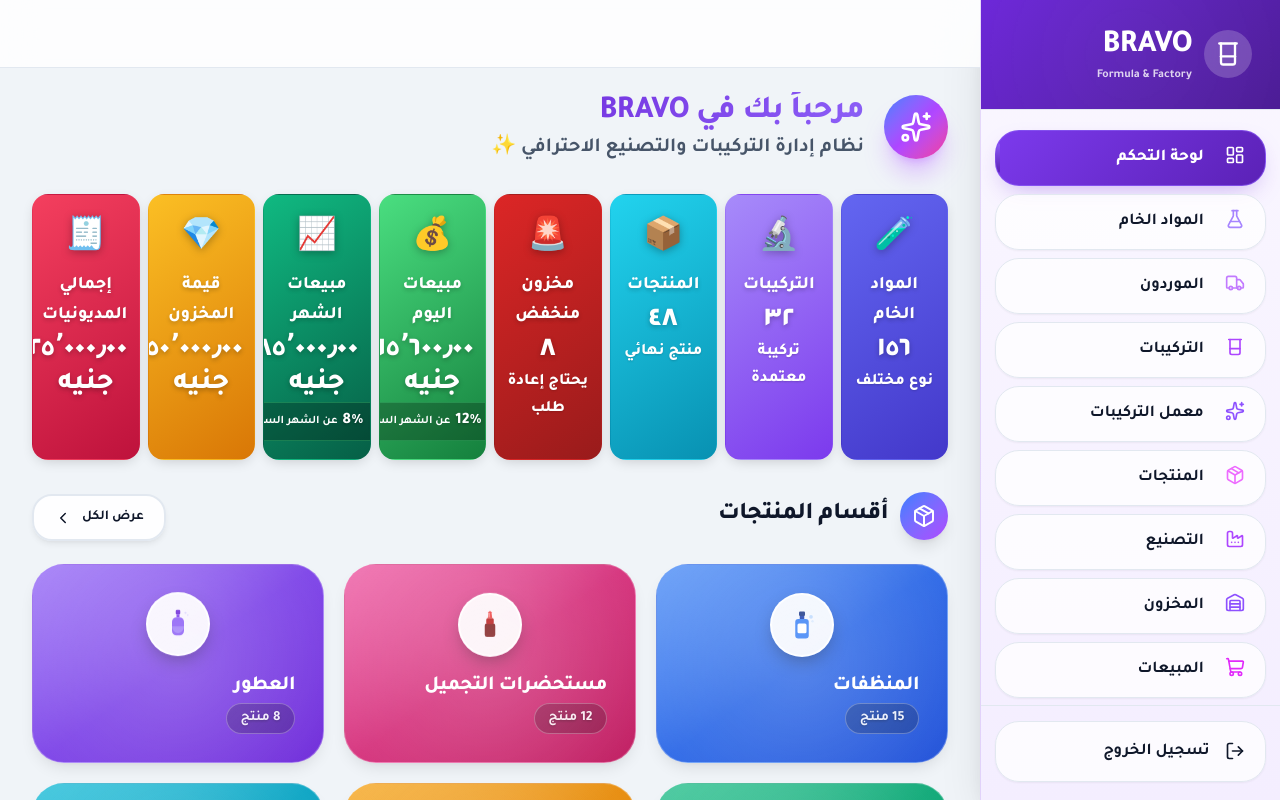
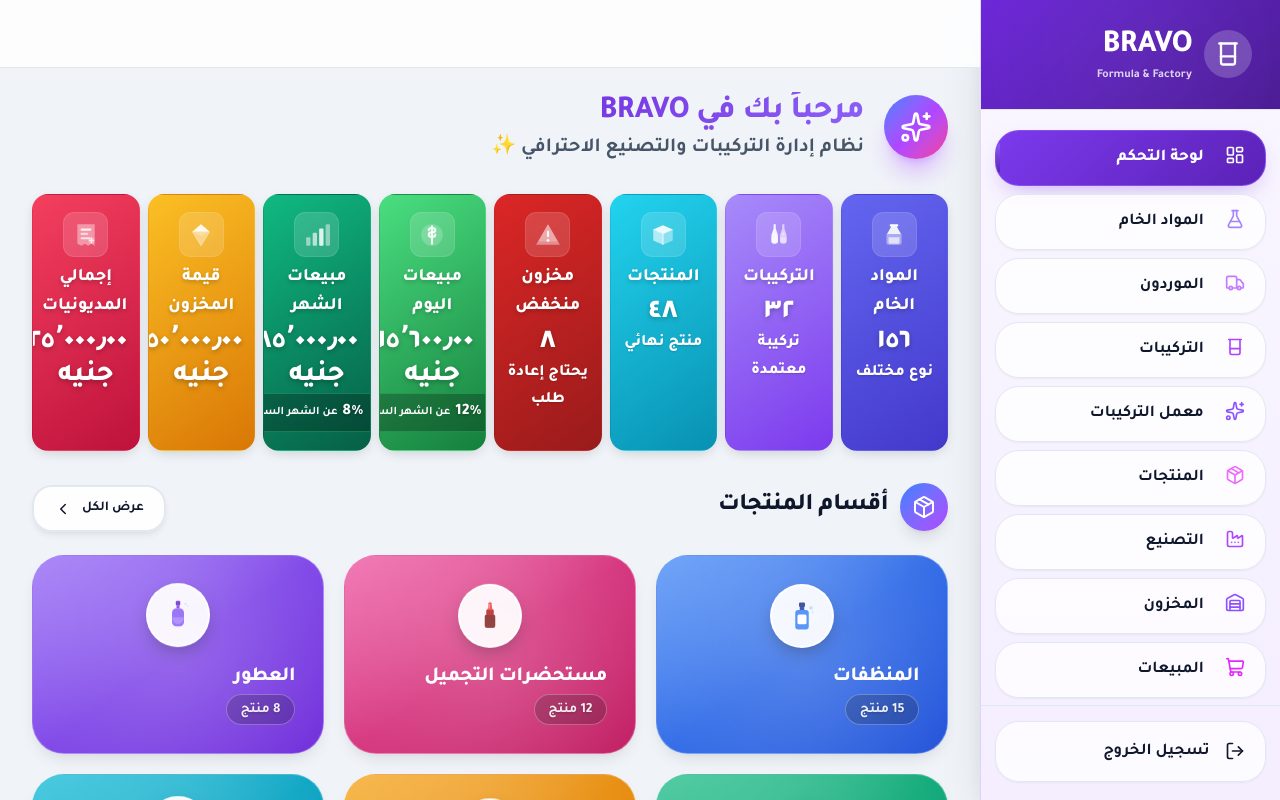
Before and after one commit to fantazia1110-design/BRAVO-new-sestym-, a Next.js app: page / in a window 1280 px wide. Shown: the top 800 px of the page. Built offline with nearby package versions, Linux system fonts and the light colour scheme.

Commit message:
أيقونات SVG مخصصة معبأة وملونة بدون حواف سوداء - كل أيقونة معبرة عن قسمها
Co-authored-by: arena-agent <297053741+arena-agent@users.noreply.github.com>

```diff
--- a/src/app/page.tsx
+++ b/src/app/page.tsx
@@ -122,7 +122,14 @@ export default function DashboardPage() {
           title="المواد الخام"
           value={formatNumber(stats.rawMaterials, 0)}
           subtitle="نوع مختلف"
-          icon={<span>🧪</span>}
+          icon={(
+            <svg width="26" height="26" viewBox="0 0 24 24" fill="none">
+              <path d="M9 3h6v2l3.5 6H5.5L9 5V3z" fill="white" fillOpacity="0.9"/>
+              <path d="M5 11h14v8a2 2 0 01-2 2H7a2 2 0 01-2-2v-8z" fill="white" fillOpacity="0.4"/>
+              <path d="M7 14h10v5a1 1 0 01-1 1H8a1 1 0 01-1-1v-5z" fill="white" fillOpacity="0.65"/>
+              <rect x="8" y="2" width="8" height="2" rx="1" fill="white"/>
+            </svg>
+          )}
           delay={1}
           color="#4338ca"
           colorLight="#6366f1"
@@ -131,7 +138,16 @@ export default function DashboardPage() {
           title="التركيبات"
           value={formatNumber(stats.formulas, 0)}
           subtitle="تركيبة معتمدة"
-          icon={<span>🔬</span>}
+          icon={(
+            <svg width="26" height="26" viewBox="0 0 24 24" fill="none">
+              <path d="M7 2h2v4l2 6v6a2 2 0 01-2 2H7a2 2 0 01-2-2v-6l2-6V2z" fill="white" fillOpacity="0.9"/>
+              <path d="M5 14h6v4a1 1 0 01-1 1H6a1 1 0 01-1-1v-4z" fill="white" fillOpacity="0.5"/>
+              <circle cx="8" cy="12" r="1.2" fill="white" fillOpacity="0.4"/>
+              <path d="M15 2h2v4l2 6v6a2 2 0 01-2 2h-2a2 2 0 01-2-2v-6l2-6V2z" fill="white" fillOpacity="0.6"/>
+              <path d="M13 14h6v4a1 1 0 01-1 1h-4a1 1 0 01-1-1v-4z" fill="white" fillOpacity="0.35"/>
+              <circle cx="16" cy="11" r="1.2" fill="white" fillOpacity="0.35"/>
+            </svg>
+          )}
           delay={2}
           color="#7c3aed"
           colorLight="#a78bfa"
@@ -140,7 +156,16 @@ export default function DashboardPage() {
           title="المنتجات"
           value={formatNumber(stats.products, 0)}
           subtitle="منتج نهائي"
-          icon={<span>📦</span>}
+          icon={(
+            <svg width="26" height="26" viewBox="0 0 24 24" fill="none">
+              <path d="M12 3L3 7l9 4 9-4-9-4z" fill="white" fillOpacity="0.9"/>
+              <path d="M3 7l9 4v10l-9-4V7z" fill="white" fillOpacity="0.6"/>
+              <path d="M12 11l9-4v10l-9 4V11z" fill="white" fillOpacity="0.4"/>
+              <path d="M12 11v10" stroke="white" strokeOpacity="0.5" strokeWidth="1.5"/>
+              <path d="M3 7l9 4" stroke="white" strokeOpacity="0.3" strokeWidth="1"/>
+              <path d="M21 7l-9 4" stroke="white" strokeOpacity="0.3" strokeWidth="1"/>
+            </svg>
+          )}
           delay={3}
           color="#0891b2"
           colorLight="#22d3ee"
@@ -149,7 +174,14 @@ export default function DashboardPage() {
           title="مخزون منخفض"
           value={formatNumber(stats.lowStockItems, 0)}
           subtitle="يحتاج إعادة طلب"
-          icon={<span>🚨</span>}
+          icon={(
+            <svg width="26" height="26" viewBox="0 0 24 24" fill="none">
+              <path d="M12 2L1 21h22L12 2z" fill="white" fillOpacity="0.4"/>
+              <path d="M12 2L3 18h18L12 2z" fill="white" fillOpacity="0.25"/>
+              <rect x="11" y="8" width="2" height="6" rx="1" fill="white" fillOpacity="0.9"/>
+              <circle cx="12" cy="17" r="1.3" fill="white" fillOpacity="0.9"/>
+            </svg>
+          )}
           delay={4}
           color="#991b1b"
           colorLight="#dc2626"
@@ -157,7 +189,13 @@ export default function DashboardPage() {
         <StatCard
           title="مبيعات اليوم"
           value={formatCurrency(stats.todaySales)}
-          icon={<span>💰</span>}
+          icon={(
+            <svg width="26" height="26" viewBox="0 0 24 24" fill="none">
+              <circle cx="12" cy="12" r="10" fill="white" fillOpacity="0.2"/>
+              <path d="M12 4v16" stroke="white" strokeOpacity="0.9" strokeWidth="2" strokeLinecap="round"/>
+              <path d="M9 7.5c0-1.2 1.3-2 3-2s3 .8 3 2-1.3 2-3 2-3 1-3 2.2 1.3 2 3 2 3-.8 3-2" stroke="white" strokeOpacity="0.9" strokeWidth="2" strokeLinecap="round"/>
+            </svg>
+          )}
           trend={{ value: 12, isPositive: true }}
           delay={5}
           color="#15803d"
@@ -166,7 +204,14 @@ export default function DashboardPage() {
         <StatCard
           title="مبيعات الشهر"
           value={formatCurrency(stats.monthSales)}
-          icon={<span>📈</span>}
+          icon={(
+            <svg width="26" height="26" viewBox="0 0 24 24" fill="none">
+              <rect x="2" y="14" width="4" height="8" rx="1" fill="white" fillOpacity="0.5"/>
+              <rect x="8" y="10" width="4" height="12" rx="1" fill="white" fillOpacity="0.65"/>
+              <rect x="14" y="6" width="4" height="16" rx="1" fill="white" fillOpacity="0.85"/>
+              <rect x="20" y="2" width="4" height="20" rx="1" fill="white" fillOpacity="0.45"/>
+            </svg>
+          )}
           trend={{ value: 8, isPositive: true }}
           delay={6}
           color="#065f46"
@@ -175,7 +220,15 @@ export default function DashboardPage() {
         <StatCard
           title="قيمة المخزون"
           value={formatCurrency(stats.inventoryValue)}
-          icon={<span>💎</span>}
+          icon={(
+            <svg width="26" height="26" viewBox="0 0 24 24" fill="none">
+              <path d="M12 2L4 9h16L12 2z" fill="white" fillOpacity="0.9"/>
+              <path d="M4 9l8 13 8-13H4z" fill="white" fillOpacity="0.4"/>
+              <path d="M12 2L4 9l8 4 8-4L12 2z" fill="white" fillOpacity="0.2"/>
+              <path d="M4 9l8 13" stroke="white" strokeOpacity="0.3" strokeWidth="1"/>
+              <path d="M20 9l-8 13" stroke="white" strokeOpacity="0.3" strokeWidth="1"/>
+            </svg>
+          )}
           delay={7}
           color="#d97706"
           colorLight="#fbbf24"
@@ -183,7 +236,16 @@ export default function DashboardPage() {
         <StatCard
           title="إجمالي المديونيات"
           value={formatCurrency(stats.totalDebts)}
-          icon={<span>🧾</span>}
+          icon={(
+            <svg width="26" height="26" viewBox="0 0 24 24" fill="none">
+              <path d="M4 2h16v20l-3-2-3 2-3-2-3 2-4-2V2z" fill="white" fillOpacity="0.4"/>
+              <rect x="7" y="6" width="10" height="2" rx="1" fill="white" fillOpacity="0.85"/>
+              <rect x="7" y="10" width="7" height="2" rx="1" fill="white" fillOpacity="0.6"/>
+              <rect x="7" y="14" width="9" height="2" rx="1" fill="white" fillOpacity="0.7"/>
+              <circle cx="17" cy="17" r="3" fill="white" fillOpacity="0.3"/>
+              <path d="M17 15v4M15.5 17h3" stroke="white" strokeOpacity="0.8" strokeWidth="1.2" strokeLinecap="round"/>
+            </svg>
+          )}
           delay={8}
           color="#be123c"
           colorLight="#f43f5e"
--- a/src/components/ui/StatCard.tsx
+++ b/src/components/ui/StatCard.tsx
@@ -107,12 +107,14 @@ export default function StatCard({
 
       {/* الأيقونة */}
       <div style={{
-        fontSize: '2rem', margin: '0 auto 0.3rem',
+        width: '2.8rem', height: '2.8rem', margin: '0 auto 0.35rem',
+        borderRadius: '0.7rem', background: 'rgba(255,255,255,0.15)',
         display: 'flex', alignItems: 'center', justifyContent: 'center',
         position: 'relative', zIndex: 2,
         transition: 'transform 0.35s ease',
-        transform: hovered ? 'scale(1.2) rotate(8deg)' : 'scale(1) rotate(0deg)',
-        filter: 'drop-shadow(0 2px 4px rgba(0,0,0,0.3))',
+        transform: hovered ? 'scale(1.15) rotate(8deg)' : 'scale(1) rotate(0deg)',
+        border: '1px solid rgba(255,255,255,0.1)',
+        backdropFilter: 'blur(4px)',
       }}>
         {icon}
       </div>
```
